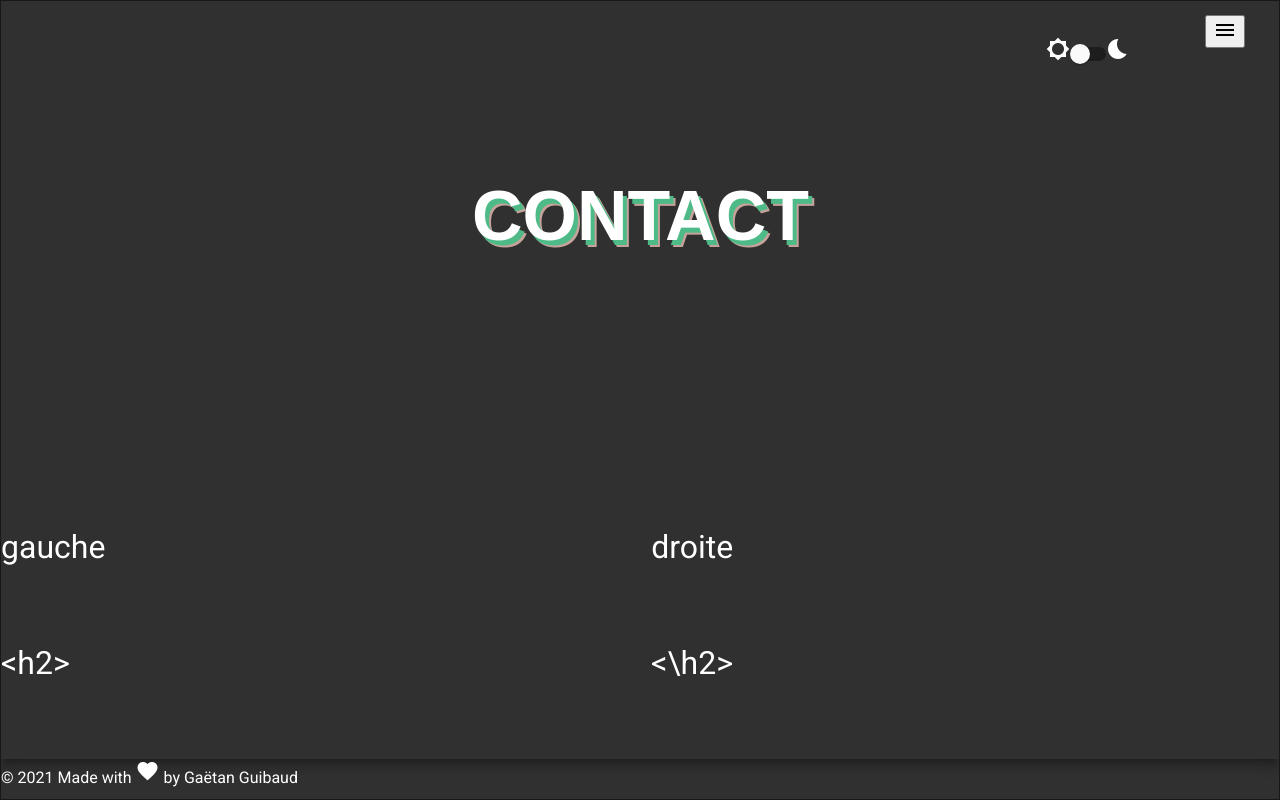
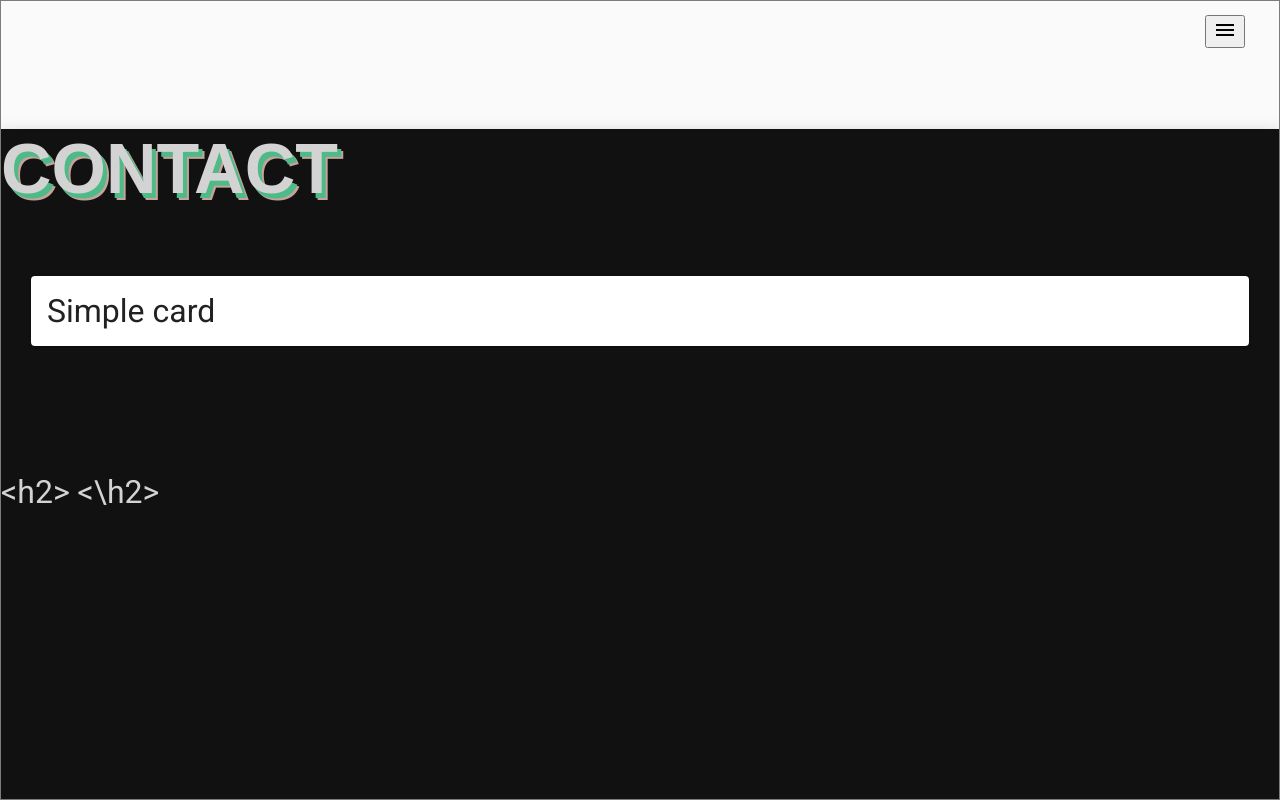
Before and after one commit to Ga8/webCV, an Angular app: page /contact in a window 1280 px wide. Built offline with nearby package versions, Linux system fonts and the light colour scheme; a web font is replaced by a local one.

Commit message:
some update

```diff
--- a/src/app/app.component.html
+++ b/src/app/app.component.html
@@ -40,7 +40,6 @@
       </button>
     </a>
 
-    <div class="flex-stretch"></div>
 
   </mat-sidenav>
 
@@ -48,12 +47,8 @@
     <button type="button" mat-button (click)="drawer.toggle()" class="burger">
       <mat-icon>menu</mat-icon>
     </button>
-    <div class="dark">
-      <mat-divider [vertical]="true"></mat-divider>
-      <mat-icon class="mr-8">brightness_5</mat-icon>
-      <mat-slide-toggle [formControl]="toggleControl" class="mr-8"></mat-slide-toggle>
-      <mat-icon class="mr-8">bedtime</mat-icon>
-    </div>
+
+
     <router-outlet></router-outlet>
   </div>
 
--- a/src/app/app.component.scss
+++ b/src/app/app.component.scss
@@ -1,42 +1,3 @@
-@use '~@angular/material' as mat;
-
-@import "~@angular/material/theming";
-
-@include mat.core();
-
-$angular-primary: mat.define-palette(mat.$teal-palette, 500, 100, 900);
-$angular-accent: mat.define-palette(mat.$pink-palette, A200, A100, A400);
-
-$angular-warn: mat.define-palette(mat.$red-palette);
-
-$angular-default-theme: mat.define-light-theme(
-  (
-    color: (
-      primary: $angular-primary,
-      accent: $angular-accent,
-      warn: $angular-warn,
-    ),
-  )
-);
-
-@include mat.all-component-themes($angular-default-theme);
-
-$angular-dark-theme: mat.define-dark-theme(
-  (
-    color: (
-      primary: $angular-primary,
-      accent: $angular-accent,
-      warn: $angular-warn,
-    ),
-  )
-);
-
-.darkMode {
-  @include mat.all-component-colors($angular-dark-theme);
-}
-
-
-
 
 .mat-container {
     width: 100%;
@@ -53,17 +14,17 @@ $angular-dark-theme: mat.define-dark-theme(
 .sidenav-content {
 
 height: 100%;
-//background: #111;
+background: #111;
 
 }
 .nav-button {
     background-color: inherit;
- //   color: white;
+    color: white;
     border: none;
 }
 
 mat-toolbar {
-  //  background: black;
+    background: black;
     color: white;
 }
 
@@ -71,8 +32,8 @@ mat-sidenav {
     margin: 16px;
     width: 200px;
     border-right: none;
- //   background: black;
-  //  color: white;
+    background: black;
+    color: white;
     opacity: 0.88;
     border-radius: 10px;
     padding: 16px;
@@ -81,7 +42,7 @@ mat-sidenav {
 
 .content {
     font-size: 2rem;
- //   color: lightgray;
+   color: lightgray;
    height:95%;
 }
 
@@ -95,7 +56,7 @@ mat-sidenav-container {
     justify-content: flex-start;
     font-size: 1rem;
     background-color: inherit;
- //   color: white;
+    color: white;
     opacity: 0.88;
     border: none;
     mat-icon {
@@ -123,7 +84,7 @@ a{
     margin-top:2px;
     margin-bottom: 10px;
     font-size: 0.8rem;
-  //  color: lightgrey;
+    color: lightgrey;
 }
 
 mat-divider {
@@ -149,3 +110,6 @@ mat-divider {
     top:15px;
     right: 150px;
 }
+.card {
+  background: #111;
+}
--- a/src/app/app.module.ts
+++ b/src/app/app.module.ts
@@ -18,6 +18,8 @@ import { ExperiencesViewComponent } from './views/experiences-view/experiences-v
 import { H1Component } from './common/h1/h1.component';
 import {MatExpansionModule} from '@angular/material/expansion';
 import { FormsModule, ReactiveFormsModule } from '@angular/forms';
+import {MatFormFieldModule} from '@angular/material/form-field';
+import {MatCardModule} from '@angular/material/card';
 
 @NgModule({
   declarations: [
@@ -45,7 +47,9 @@ import { FormsModule, ReactiveFormsModule } from '@angular/forms';
     MatExpansionModule,
     FormsModule,
     ReactiveFormsModule,
-    MatSlideToggleModule
+    MatSlideToggleModule,
+    MatFormFieldModule,
+    MatCardModule
   ],
   providers: [],
   bootstrap: [AppComponent]
--- a/src/app/common/h1/h1.component.scss
+++ b/src/app/common/h1/h1.component.scss
@@ -7,6 +7,7 @@ h1 {
   opacity: 88%;
   min-width: 100px;
   min-height: 100px;
+  z-index: 100;
 }
 h1 span {
     display: inline-block;
--- a/src/app/views/contact-view/contact-view.component.html
+++ b/src/app/views/contact-view/contact-view.component.html
@@ -2,11 +2,9 @@
     <div class="title">
 
       <app-h1 [title]="'CONTACT'"></app-h1>
-
+      <mat-card class="card  mat-app-background">Simple card</mat-card>
     </div>
 
-        <div class="left">gauche</div>
-        <div class="right">droite</div>
     <span class="tag-h2"> &lt;h2&gt;</span>
     <span class="tag-h2"> &lt;\h2&gt;</span>
 
--- a/src/app/views/contact-view/contact-view.component.scss
+++ b/src/app/views/contact-view/contact-view.component.scss
@@ -1,19 +1,7 @@
+.card {
+  margin : 30px;
+}
 
-
-.container {
-   display: grid;
-   width: 100%;
-   height: 100%;
-   grid-template-areas:
-            "title title"
-            "left right";
-}
-.left {
-    grid-area: left;
-}
-.right {
-    grid-area: right;
-}
 .title {
   margin: auto;
   grid-area: title;
--- a/src/app/views/experiences-view/experiences-view.component.html
+++ b/src/app/views/experiences-view/experiences-view.component.html
@@ -5,7 +5,7 @@
         <app-tag [isOpen]=false [tag]="' header '"></app-tag>
 
     </div>
-    <mat-expansion-panel >
+    <mat-expansion-panel class="card" >
       <mat-expansion-panel-header>
         <mat-panel-title>
           This is the expansion title
@@ -16,7 +16,6 @@
         </mat-panel-description>
       </mat-expansion-panel-header>
       <app-earth-caneva></app-earth-caneva>
-    </mat-expansion-panel>
       <div >
         <div>
           <app-tag [isOpen]=true [tag]="' body '" ngClass="ml"></app-tag>
@@ -30,6 +29,8 @@
         </div>
 
     </div>
+    </mat-expansion-panel>
+
 
 
 
--- a/src/app/views/experiences-view/experiences-view.component.scss
+++ b/src/app/views/experiences-view/experiences-view.component.scss
@@ -4,6 +4,17 @@
 }
 
 
+.card {
+  background: #111;
+}
+.mat-expansion-panel-header-title{
+  color: white;
+}
+mat-expansion-panel {
+  background: #111;
+  color: wheat;
+  z-index: 100;
+}
 .container {
    display: grid;
    width: 100%;
```
Also changed, not shown: src/app/model/util.ts (added, +17 -0 lines). Lines whose indentation alone changed are shown as unchanged.
